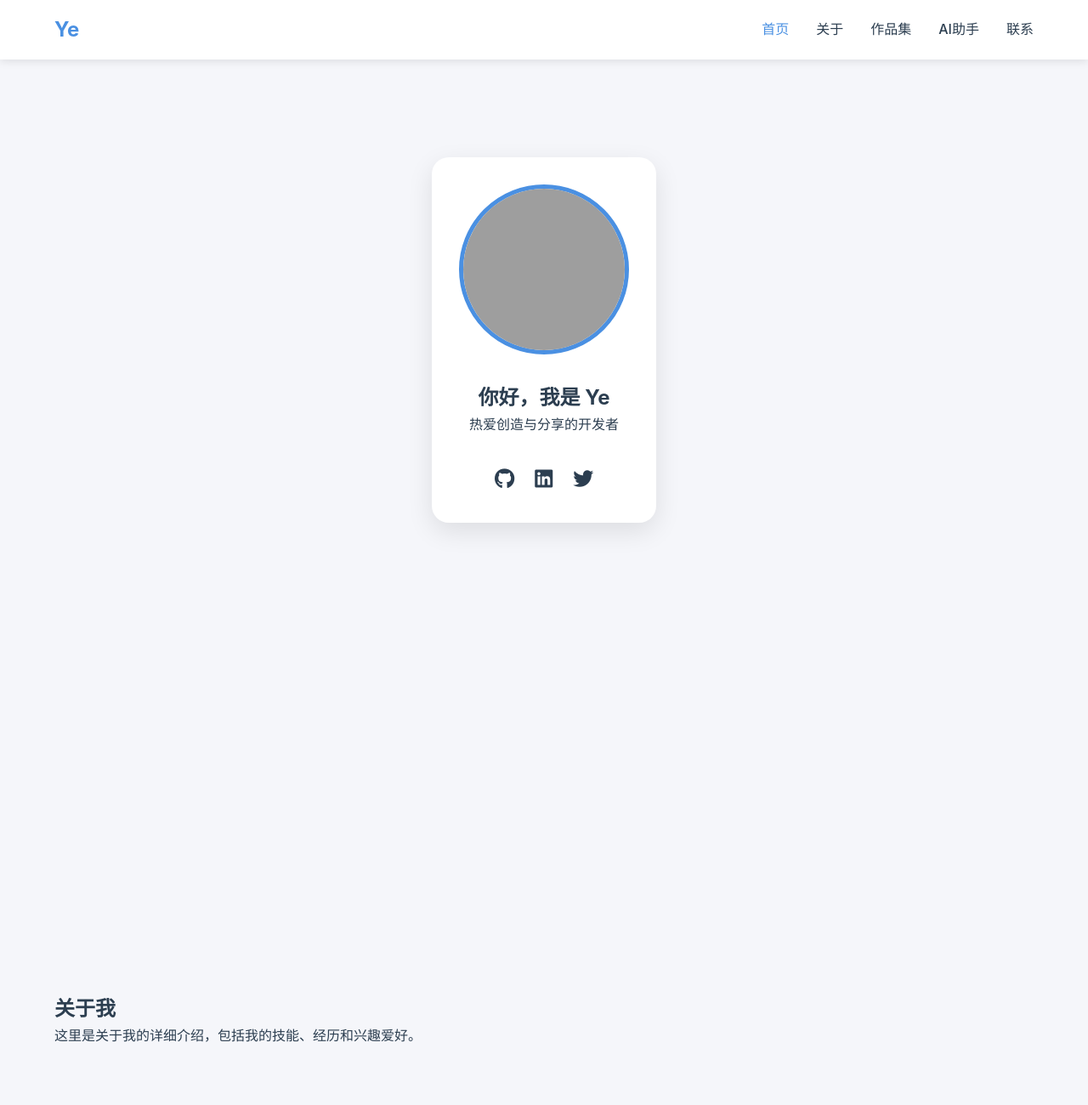
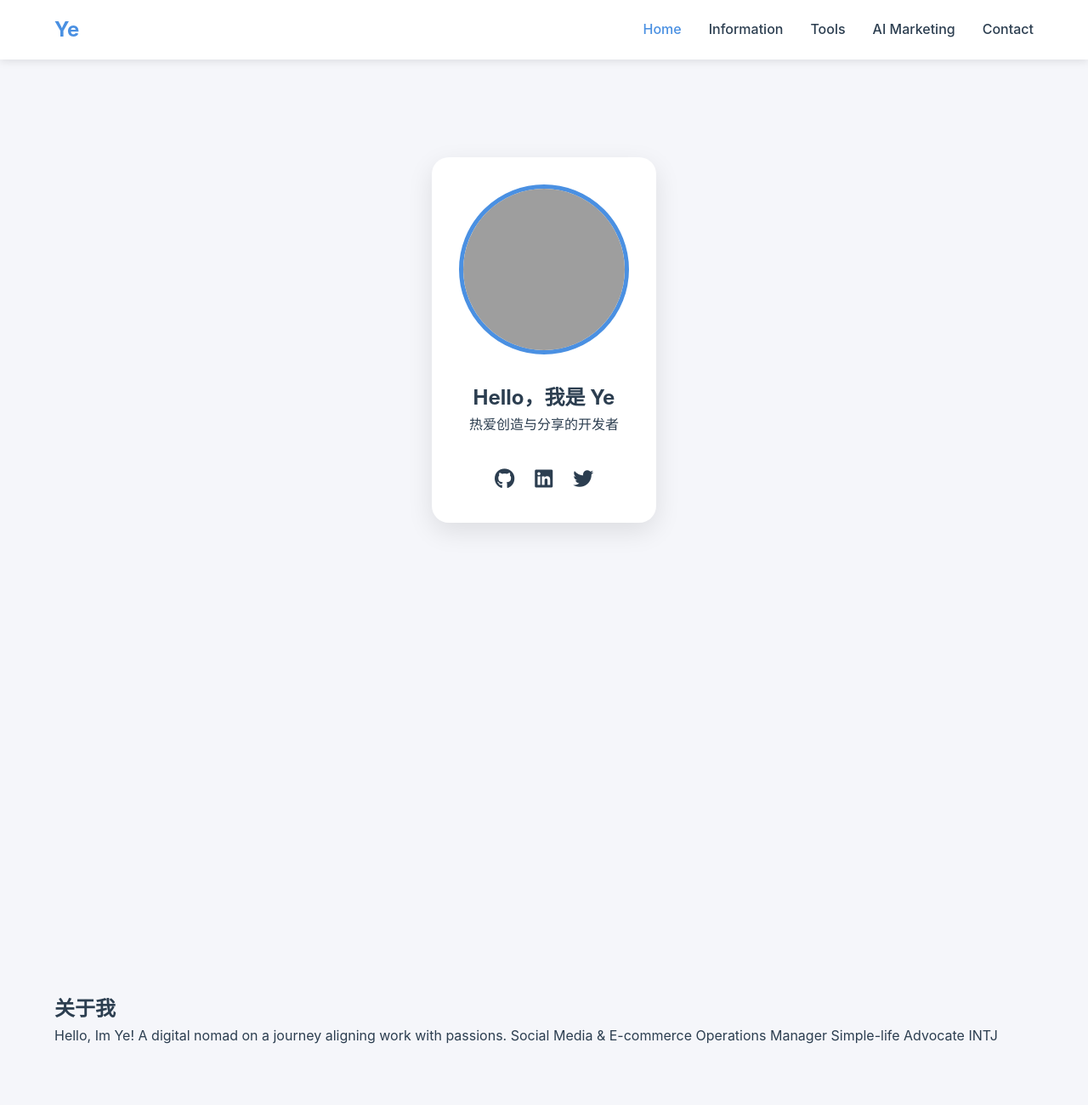
Before and after one commit to glowye/glowye.github.io, a website: page index.html in a window 1280 px wide. Shown: the top 1300 px of the page at 85% size. Drawn offline with Linux system fonts and the light colour scheme; grey boxes are pictures that could not be loaded.

Commit message:
更新导航栏

```diff
--- a/index.html
+++ b/index.html
@@ -3,9 +3,9 @@
 <head>
     <meta charset="UTF-8">
     <meta name="viewport" content="width=device-width, initial-scale=1.0">
-    <meta name="description" content="Ye的个人网站 - 展示个人作品和经历">
+    <meta name="description" content="glowye - 展示个人作品和经历">
     <meta name="keywords" content="个人网站, 作品集, AI助手">
-    <title>Ye的个人网站</title>
+    <title>glowye</title>
     <link rel="stylesheet" href="css/style.css">
     <link rel="stylesheet" href="css/animations.css">
     <link rel="stylesheet" href="https://cdnjs.cloudflare.com/ajax/libs/font-awesome/6.0.0/css/all.min.css">
@@ -15,11 +15,11 @@
     <nav class="navbar">
         <div class="nav-brand">Ye</div>
         <div class="nav-links">
-            <a href="#home" class="active">首页</a>
-            <a href="#about">关于</a>
-            <a href="#portfolio">作品集</a>
-            <a href="#ai-assistant">AI助手</a>
-            <a href="#contact">联系</a>
+            <a href="#home" class="active">Home</a>
+            <a href="#info-source">Information</a>
+            <a href="#portfolio">Tools</a>
+            <a href="#ai-assistant">AI Marketing</a>
+            <a href="#contact">Contact</a>
         </div>
         <div class="nav-toggle">
             <span></span>
@@ -35,7 +35,7 @@
                 <div class="profile-image">
                     <img src="images/profile.jpg" alt="Ye的照片">
                 </div>
-                <h1>你好，我是 Ye</h1>
+                <h1>Hello，我是 Ye</h1>
                 <p class="tagline">热爱创造与分享的开发者</p>
                 <div class="social-links">
                     <a href="#" target="_blank"><i class="fab fa-github"></i></a>
@@ -52,7 +52,15 @@
             <h2>关于我</h2>
             <div class="about-content">
                 <div class="about-text">
-                    <p>这里是关于我的详细介绍，包括我的技能、经历和兴趣爱好。</p>
+                    <p>Hello, Im Ye!
+
+                        A digital nomad on a journey aligning work with passions.
+
+                        Social Media & E-commerce Operations Manager
+
+                        Simple-life Advocate
+
+                        INTJ</p>
                 </div>
             </div>
         </div>
@@ -112,7 +120,7 @@
             <div class="contact-info">
                 <div class="contact-item">
                     <i class="fas fa-envelope"></i>
-                    <p>email@example.com</p>
+                    <p>fuyefaye@gmail.com</p>
                 </div>
                 <div class="contact-item">
                     <i class="fas fa-map-marker-alt"></i>
@@ -123,7 +131,7 @@
     </section>
 
     <footer>
-        <p>&copy; 2024 Ye的个人网站. All rights reserved.</p>
+        <p>&copy; 2024 glowye. All rights reserved.</p>
     </footer>
 
     <script src="js/main.js"></script>
```
Also changed, not shown: 1 other file.
